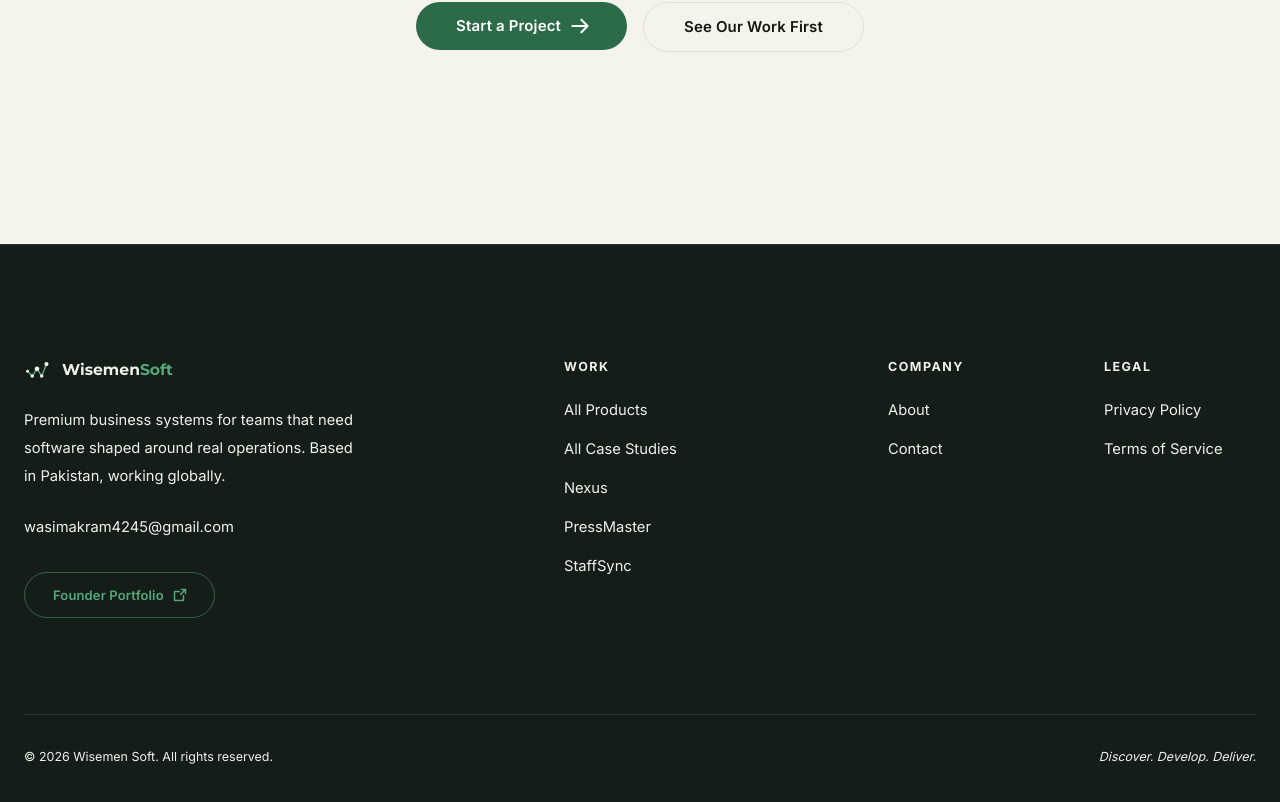
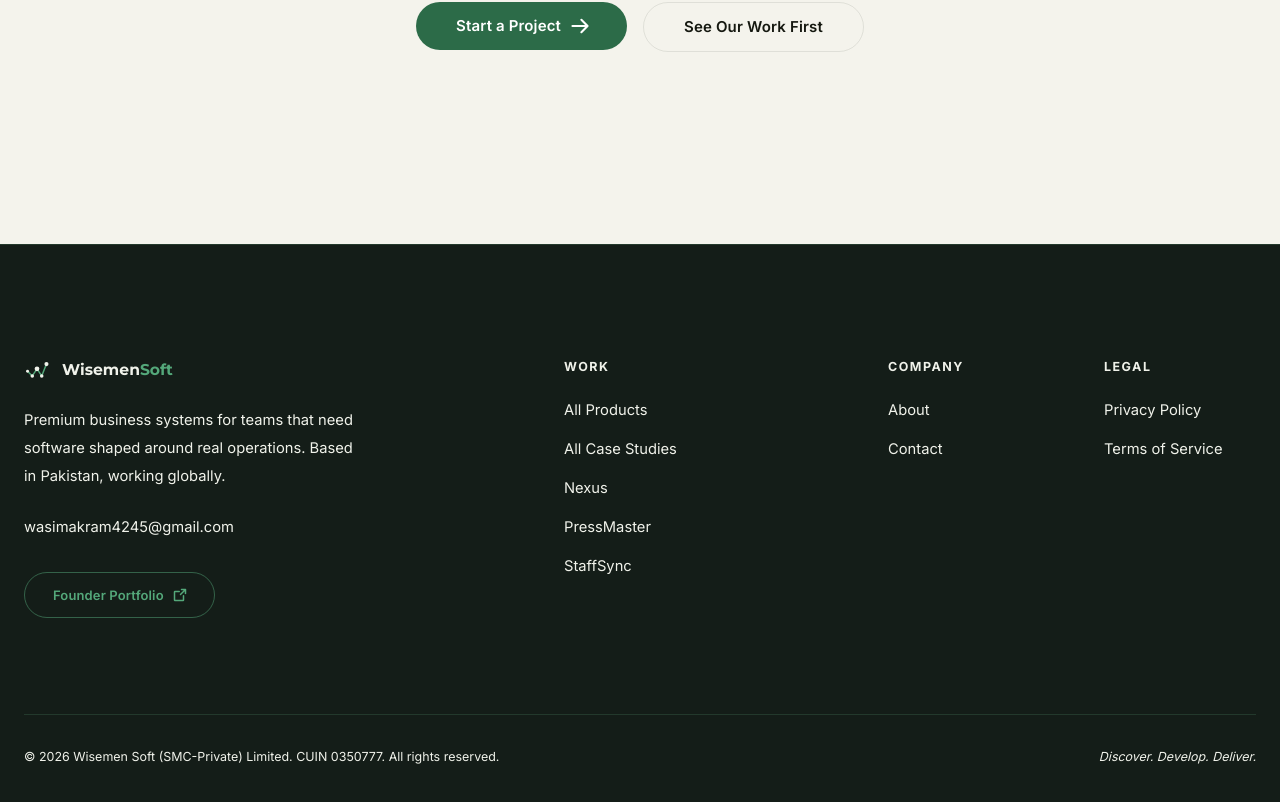
Before and after one commit to wasimakram516/wisemen-soft, a Next.js app: page / in a window 1280 px wide. Shown: the part 7399-8201 px from the top of the page. Built offline with nearby package versions, Linux system fonts and the light colour scheme; what @mui/material-nextjs would draw is missing.

Commit message:
feat(footer): update copyright information to include full company name and registration details

```diff
--- a/components/Footer.js
+++ b/components/Footer.js
@@ -99,7 +99,7 @@ export default function Footer() {
 
         <Box sx={{ display: 'flex', justifyContent: 'space-between', alignItems: 'center', flexWrap: 'wrap', gap: 2 }}>
           <Typography variant="caption" color="text.secondary">
-            © {new Date().getFullYear()} Wisemen Soft. All rights reserved.
+            © {new Date().getFullYear()} Wisemen Soft (SMC-Private) Limited. CUIN 0350777. All rights reserved.
           </Typography>
           <Typography variant="caption" color="text.secondary" sx={{ fontStyle: 'italic' }}>
             Discover. Develop. Deliver.
```
